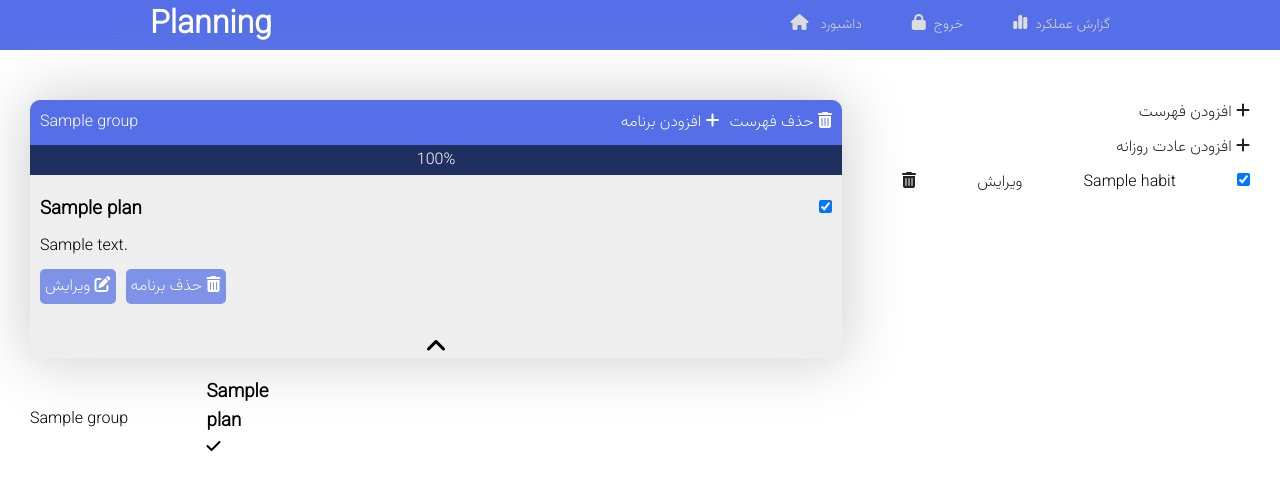
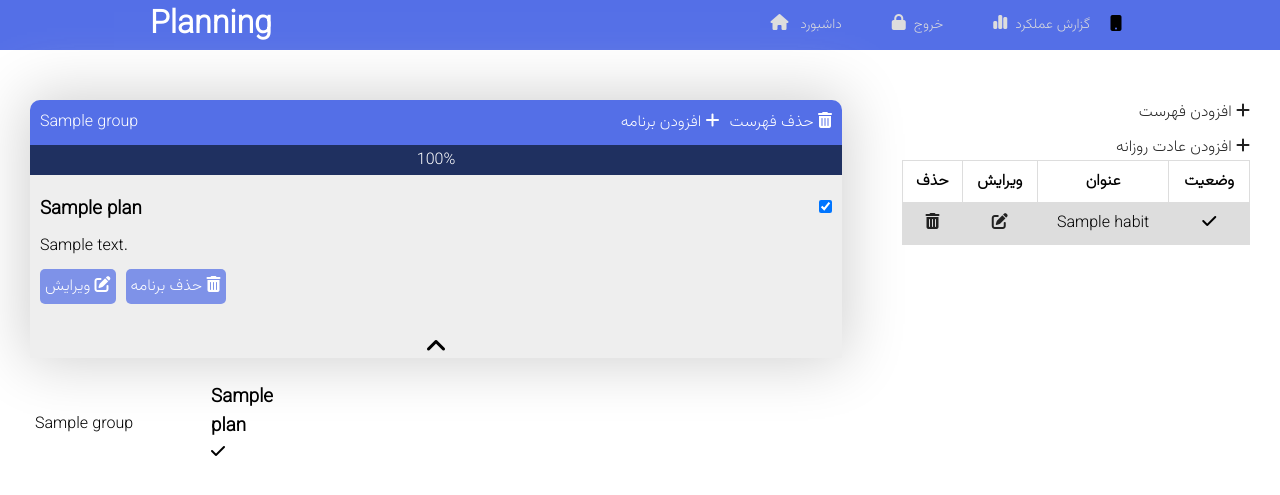
Before and after one commit to alirahmnicode/planning, a Flask app: page /dashboard/ in a window 1280 px wide. Shown: the top 495 px of the page. Run offline with Flask 2, Linux system fonts and the light colour scheme; a user stored in the database is signed in; tables that the repository leaves empty hold one stand-in row (values such as "Sample post"); some libraries are stand-ins or nearby versions.

Commit message:
add style

```diff
--- a/website/static/style.css
+++ b/website/static/style.css
@@ -58,6 +58,23 @@ li {
 }
 
 
+/* habits table */
+table {
+    border-collapse: collapse;
+    width: 100%;
+}
+
+td,
+th {
+    border: 1px solid #dddddd;
+    text-align: center;
+    padding: 8px;
+}
+
+tr:nth-child(even) {
+    background-color: #dddddd;
+}
+
 .more-habit {
     display: block;
     text-align: center;
@@ -72,6 +89,8 @@ li {
 .recent-list {
     display: flex;
     align-items: center;
+    overflow-x: scroll;
+    padding: 5px;
 }
 
 .recent-list>div:first-child {
@@ -82,6 +101,10 @@ li {
     display: flex;
     align-items: flex-start;
     margin-left: 20px;
+}
+
+.list-name {
+    width: 130px;
 }
 
 .recent-list:nth-child(even) {
@@ -100,6 +123,7 @@ li {
     width: 100px;
     margin-right: 10px;
 }
+
 .groups {
     display: flex;
     flex-direction: column;
--- a/website/templates/auth/dashboard.html
+++ b/website/templates/auth/dashboard.html
@@ -62,7 +62,7 @@
                 {% if list.date.strftime('%Y-%m-%d') != today %}
                 <div class="recent-list">
                     <div>
-                        <div>{{list.name}}</div>
+                        <div class="list-name">{{list.name}}</div>
                         <div></div>
                     </div>
                     <div class="r-list-items">
@@ -91,30 +91,35 @@
         <div>
             <a href="{{url_for('plan.add_new_group')}}">افزودن فهرست <i class="fa-solid fa-plus"></i></a>
         </div>
-        <div class="habit-box">
+        <div>
             <div>
                 <a href="{{url_for('habit.add_habit')}}">افزودن عادت روزانه <i class="fa-solid fa-plus"></i></a>
             </div>
-            <ul class="habit-list">
+            <table>
+                <tr>
+                    <th>حذف</th>
+                    <th>ویرایش</th>
+                    <th>عنوان</th>
+                    <th>وضعیت</th>
+                </tr>
                 {% for habit in current_user.habits %}
-                <li><a href="{{url_for('habit.delete_habit', habit_id=habit.id)}}">
-                        <i class="fa-solid fa-trash-can"></i></a>
-                    <a href="{{url_for('habit.edit_habit', habit_id=habit.id)}}">ویرایش</a>
-                    {{habit.name}}
-                    <form method="post">
+                <tr>
+                    <td>
+                        <a href="{{url_for('habit.delete_habit', habit_id=habit.id)}}">
+                            <i class="fa-solid fa-trash-can"></i></a>
+                    </td>
+                    <td><a href="{{url_for('habit.edit_habit', habit_id=habit.id)}}"><i class="fa-solid fa-pen-to-square"></i></a></td>
+                    <td>{{habit.name}}</td>
+                    <td>
                         {% if habit.active %}
-                        <input class="active-habit" type="checkbox" name="done" value="{{habit.id}}" checked>
+                        <i class="fa-solid fa-check"></i>
                         {% else %}
-                        <input class="active-habit" type="checkbox" name="done" value="{{habit.id}}">
+                        <i class="fa-solid fa-xmark"></i>
                         {% endif %}
-                    </form>
-                </li>
+                    </td>
+                </tr>
                 {% endfor %}
-
-            </ul>
-            {% if current_user.habits|length > 5 %}
-            <i class="fa-solid fa-angle-down more-habit" style="display:block;" title="بیشتر"></i>
-            {% endif %}
+            </table>
         </div>
     </div>
 </div>
--- a/website/templates/base.html
+++ b/website/templates/base.html
@@ -35,6 +35,34 @@
     {% endblock js %}
 
     <script src="{{url_for('static', filename='app.js')}}"></script>
+    <script>
+        // full screen
+        var elem = document.documentElement;
+        var openFull = false
+
+        /* View in fullscreen */
+        function openFullscreen() {
+            if (!openFull) {
+                if (elem.requestFullscreen) {
+                    elem.requestFullscreen();
+                } else if (elem.webkitRequestFullscreen) { /* Safari */
+                    elem.webkitRequestFullscreen();
+                } else if (elem.msRequestFullscreen) { /* IE11 */
+                    elem.msRequestFullscreen();
+                }
+                openFull = true
+            } else {
+                if (document.exitFullscreen) {
+                    document.exitFullscreen();
+                } else if (document.webkitExitFullscreen) { /* Safari */
+                    document.webkitExitFullscreen();
+                } else if (document.msExitFullscreen) { /* IE11 */
+                    document.msExitFullscreen();
+                }
+                openFull = false
+            }
+        }
+    </script>
 </body>
 
 </html>
--- a/website/templates/inc/nav.html
+++ b/website/templates/inc/nav.html
@@ -13,6 +13,7 @@
                 <i class="fas fa-lock" aria-hidden=true></i>
                 LOGIN</a>
             {% endif %}
+            <span onclick="openFullscreen();"><i class="fas fa-mobile-button"></i></span>
         </nav>
     </div>
 </header>
```
Also changed, not shown: website/static/chart.css (+13 -0 lines), website/static/app.js (line endings or trailing spaces).
